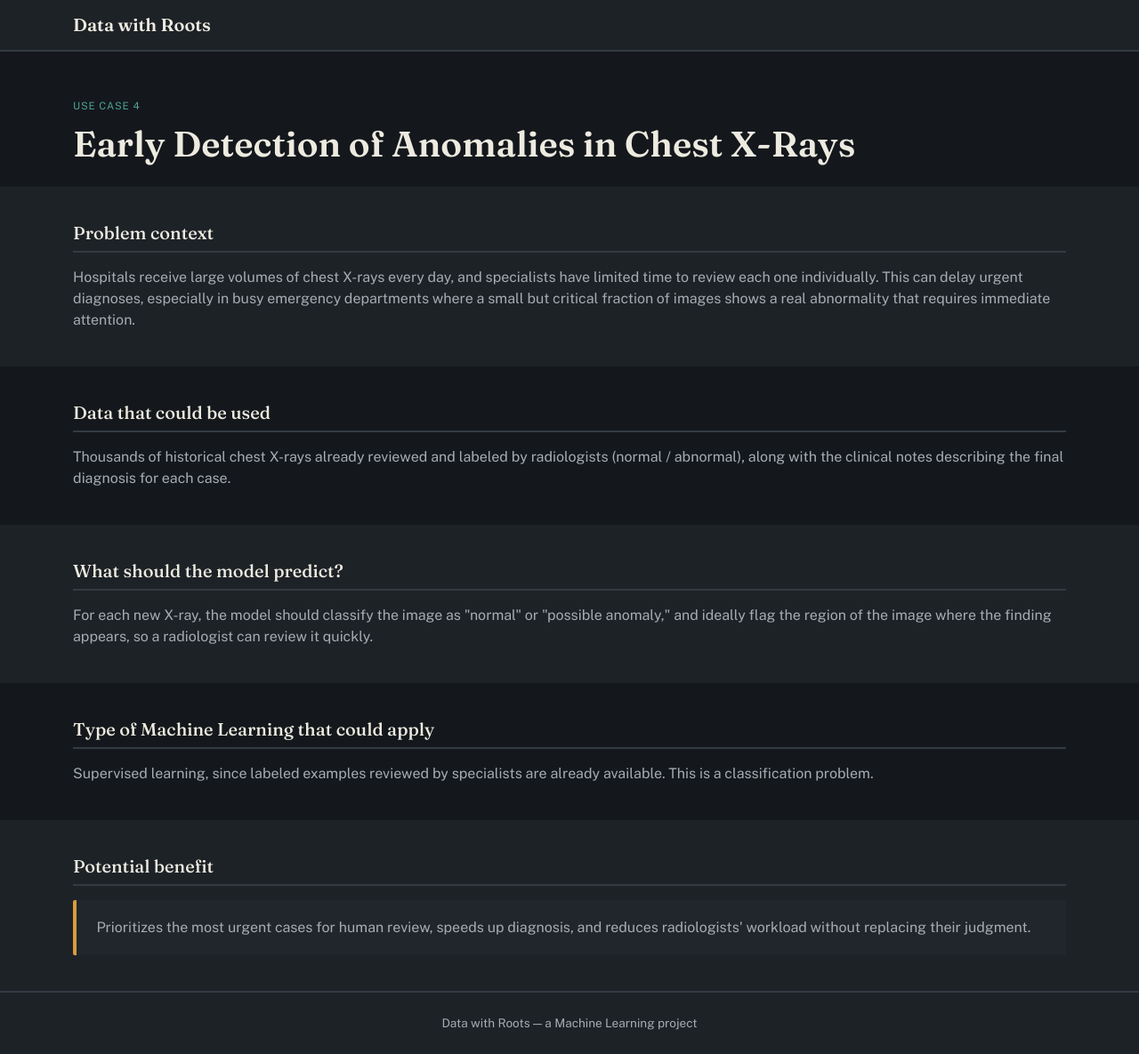
After one commit to lunaalejan/Machine_Learning, a Flask app: page /use-case-4 in a window 1280 px wide. The commit adds this page. Shown: the whole page at 89% size. Run offline with Flask 3, Linux system fonts and the light colour scheme; some libraries are stand-ins or nearby versions.

Commit message:
use case 3 and 4

```diff
--- a/app.py
+++ b/app.py
@@ -14,5 +14,13 @@ def use_case_1():
 def use_case_2():
     return render_template("use_case_2.html")
 
+@app.route("/use-case-3")
+def use_case_3():
+    return render_template("use_case_3.html")
+
+@app.route("/use-case-4")
+def use_case_4():
+    return render_template("use_case_4.html")
+
 if __name__ == "__main__":
     app.run(debug=True)
--- /dev/null
+++ b/templates/use_case_4.html
@@ -0,0 +1,156 @@
+<!DOCTYPE html>
+<html lang="en">
+<head>
+<meta charset="UTF-8">
+<meta name="viewport" content="width=device-width, initial-scale=1.0">
+<title>Use Case 4</title>
+<link href="https://cdn.jsdelivr.net/npm/bootstrap@5.3.3/dist/css/bootstrap.min.css" rel="stylesheet">
+<link href="https://fonts.googleapis.com/css2?family=Fraunces:wght@500;600&family=Public+Sans:wght@400;500;600&display=swap" rel="stylesheet">
+<style>
+  :root{
+    --bg:#14181C;
+    --bg-2:#1D2227;
+    --card:#20262C;
+    --ink:#EDEAE0;
+    --muted:#A5ACB3;
+    --ochre:#D99B3C;
+    --teal:#4FA393;
+    --line:#333B42;
+  }
+  body{
+    font-family:'Public Sans', sans-serif;
+    background:var(--bg);
+    color:var(--ink);
+  }
+  h1, h2, .navbar-brand{
+    font-family:'Fraunces', serif;
+    font-weight:600;
+  }
+  .navbar{
+    background:var(--bg-2) !important;
+    border-bottom:2px solid var(--line);
+  }
+  .navbar-brand{
+    color:var(--ink) !important;
+  }
+  .badge-eyebrow{
+    letter-spacing:.08em;
+    font-size:.72rem;
+    text-transform:uppercase;
+    color:var(--teal);
+  }
+  section{
+    padding:2.5rem 0;
+  }
+  .section-title{
+    border-bottom:2px solid var(--line);
+    padding-bottom:.5rem;
+    margin-bottom:1rem;
+  }
+  .bg-alt{
+    background:var(--bg-2);
+  }
+  .text-muted-custom{
+    color:var(--muted) !important;
+  }
+  .note-box{
+    background:var(--card);
+    border-left:4px solid var(--ochre);
+    border-radius:2px;
+    padding:1.2rem 1.4rem;
+    color:var(--muted);
+  }
+  footer{
+    border-top:2px solid var(--line);
+    padding:1.5rem 0;
+    font-size:.85rem;
+    color:var(--muted);
+    background:var(--bg-2);
+  }
+</style>
+</head>
+<body>
+
+<nav class="navbar navbar-expand-lg sticky-top">
+  <div class="container">
+    <a class="navbar-brand" href="#">Data with Roots</a>
+  </div>
+</nav>
+
+<main>
+
+<!-- Nombre del caso de uso -->
+<section class="pt-5 pb-3">
+  <div class="container">
+    <span class="badge-eyebrow">Use Case 4</span>
+    <h1 class="mt-2">Early Detection of Anomalies in Chest X-Rays</h1>
+  </div>
+</section>
+
+<!-- Contexto del problema -->
+<section class="bg-alt">
+  <div class="container">
+    <h2 class="section-title h5">Problem context</h2>
+    <p class="text-muted-custom mb-0">
+      Hospitals receive large volumes of chest X-rays every day, and specialists have limited time
+      to review each one individually. This can delay urgent diagnoses, especially in busy emergency
+      departments where a small but critical fraction of images shows a real abnormality that
+      requires immediate attention.
+    </p>
+  </div>
+</section>
+
+<!-- Datos que podrían utilizarse -->
+<section>
+  <div class="container">
+    <h2 class="section-title h5">Data that could be used</h2>
+    <p class="text-muted-custom mb-0">
+      Thousands of historical chest X-rays already reviewed and labeled by radiologists (normal /
+      abnormal), along with the clinical notes describing the final diagnosis for each case.
+    </p>
+  </div>
+</section>
+
+<!-- Qué debería predecir el modelo -->
+<section class="bg-alt">
+  <div class="container">
+    <h2 class="section-title h5">What should the model predict?</h2>
+    <p class="text-muted-custom mb-0">
+      For each new X-ray, the model should classify the image as "normal" or "possible anomaly,"
+      and ideally flag the region of the image where the finding appears, so a radiologist can
+      review it quickly.
+    </p>
+  </div>
+</section>
+
+<!-- Tipo de Machine Learning aplicable -->
+<section>
+  <div class="container">
+    <h2 class="section-title h5">Type of Machine Learning that could apply</h2>
+    <p class="text-muted-custom mb-0">
+      Supervised learning, since labeled examples reviewed by specialists are already available.
+      This is a classification problem.
+    </p>
+  </div>
+</section>
+
+<!-- Beneficio potencial -->
+<section class="bg-alt">
+  <div class="container">
+    <h2 class="section-title h5">Potential benefit</h2>
+    <div class="note-box mb-0">
+      Prioritizes the most urgent cases for human review, speeds up diagnosis, and reduces
+      radiologists' workload without replacing their judgment.
+    </div>
+  </div>
+</section>
+
+</main>
+
+<footer class="text-center">
+  <div class="container">Data with Roots — a Machine Learning project</div>
+</footer>
+
+<script src="https://cdn.jsdelivr.net/npm/bootstrap@5.3.3/dist/js/bootstrap.bundle.min.js"></script>
+</body>
+</html>
```
Also changed, not shown: templates/base.html (+6 -2 lines), templates/use_case_3.html (added, +154 -0 lines).
